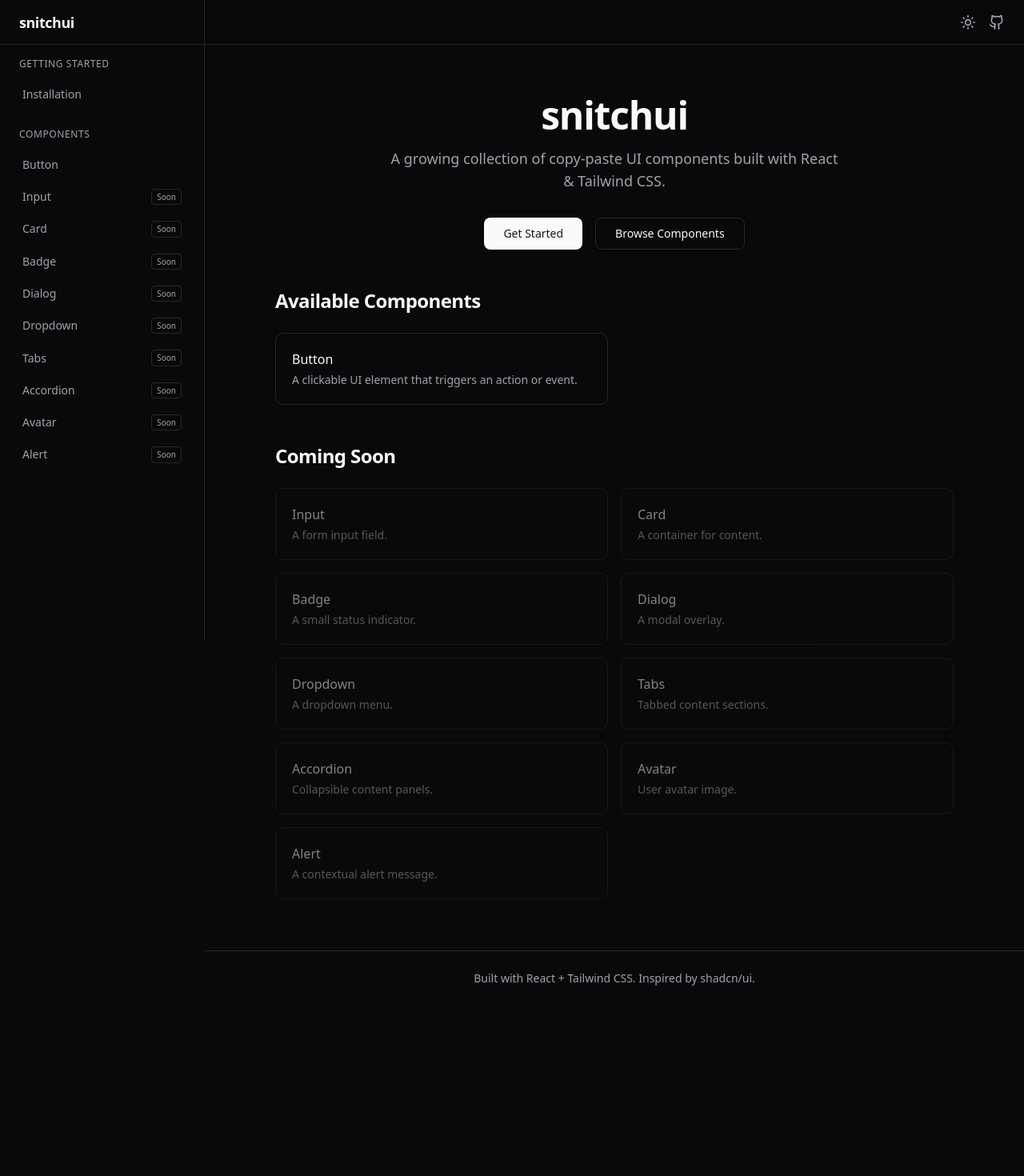
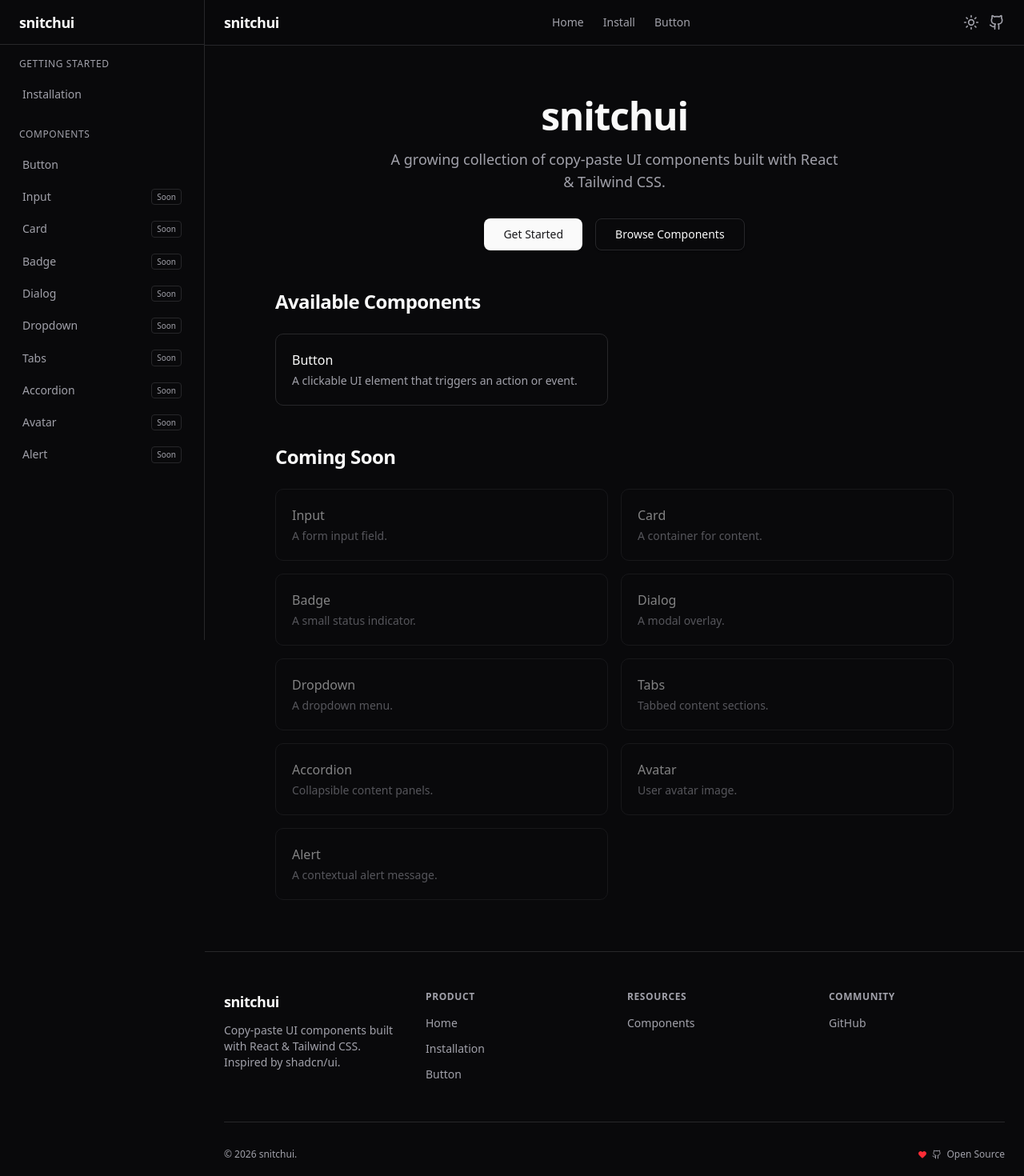
Before and after one commit to StromSpecter/snitchui, a React (Vite) app: page / in a window 1280 px wide. Shown: the top 1470 px of the page at 80% size. Before the commit the page ends 1257 px from the top, so only its background shows below. Built offline with nearby package versions, Linux system fonts and the light colour scheme; no server answers.

Commit message:
feat: redesign header & footer with nav links and star count

```diff
--- /dev/null
+++ b/src/components/layout/Footer.jsx
@@ -0,0 +1,85 @@
+import { Heart } from 'lucide-react'
+import { NavLink } from 'react-router-dom'
+
+const footerLinks = {
+  Product: [
+    { to: '/', label: 'Home' },
+    { to: '/docs/installation', label: 'Installation' },
+    { to: '/docs/button', label: 'Button' },
+  ],
+  Resources: [
+    { to: '/', label: 'Components' },
+  ],
+  Community: [
+    { href: 'https://github.com/StromSpecter/snitchui', label: 'GitHub', external: true },
+  ],
+}
+
+export function SiteFooter() {
+  return (
+    <footer className="border-t border-border bg-background">
+      <div className="mx-auto max-w-7xl px-6 py-12">
+        <div className="grid gap-8 sm:grid-cols-2 lg:grid-cols-4">
+          {/* Brand */}
+          <div className="lg:col-span-1">
+            <NavLink to="/" className="text-lg font-bold tracking-tight">
+              snitchui
+            </NavLink>
+            <p className="mt-3 text-sm text-muted-foreground">
+              Copy-paste UI components built with React & Tailwind CSS. Inspired by shadcn/ui.
+            </p>
+          </div>
+
+          {/* Links */}
+          {Object.entries(footerLinks).map(([group, links]) => (
+            <div key={group}>
+              <h4 className="mb-3 text-xs font-semibold uppercase tracking-wider text-muted-foreground">
+                {group}
+              </h4>
+              <ul className="space-y-2">
+                {links.map((link) => (
+                  <li key={link.label}>
+                    {link.external ? (
+                      <a
+                        href={link.href}
+                        target="_blank"
+                        rel="noopener noreferrer"
+                        className="text-sm text-muted-foreground transition-colors hover:text-foreground"
+                      >
+                        {link.label}
+                      </a>
+                    ) : (
+                      <NavLink
+                        to={link.to}
+                        className="text-sm text-muted-foreground transition-colors hover:text-foreground"
+                      >
+                        {link.label}
+                      </NavLink>
+                    )}
+                  </li>
+                ))}
+              </ul>
+            </div>
+          ))}
+        </div>
+
+        {/* Bottom */}
+        <div className="mt-12 flex items-center justify-between border-t border-border pt-8">
+          <p className="text-xs text-muted-foreground">
+            © {new Date().getFullYear()} snitchui.
+          </p>
+          <a
+            href="https://github.com/StromSpecter/snitchui"
+            target="_blank"
+            rel="noopener noreferrer"
+            className="flex items-center gap-1.5 text-xs text-muted-foreground transition-colors hover:text-foreground"
+          >
+            <Heart className="size-3 fill-red-500 text-red-500" strokeWidth={0} />
+            <svg className="size-3" viewBox="0 0 24 24" fill="none" stroke="currentColor" strokeWidth="2" strokeLinecap="round" strokeLinejoin="round"><path d="M15 22v-4a4.8 4.8 0 0 0-1-3.5c3 0 6-2 6-5.5.08-1.25-.27-2.48-1-3.5.28-1.15.28-2.35 0-3.5 0 0-1 0-3 1.5-2.64-.5-5.36-.5-8 0C6 2 5 2 5 2c-.3 1.15-.3 2.35 0 3.5A5.403 5.403 0 0 0 4 9c0 3.5 3 5.5 6 5.5-.39.49-.68 1.05-.85 1.65-.17.6-.22 1.23-.15 1.85v4" /><path d="M9 18c-4.51 2-5-2-7-2" /></svg>
+            Open Source
+          </a>
+        </div>
+      </div>
+    </footer>
+  )
+}
--- a/src/components/layout/Header.jsx
+++ b/src/components/layout/Header.jsx
@@ -1,4 +1,5 @@
 import { Menu, Moon, Star, Sun } from 'lucide-react'
+import { Link } from 'react-router-dom'
 import { useTheme } from '../../lib/theme.jsx'
 import { useState, useEffect } from 'react'
 
@@ -22,20 +23,36 @@
   )
 }
 
+const navLinks = [
+  { to: '/', label: 'Home' },
+  { to: '/docs/installation', label: 'Install' },
+  { to: '/docs/button', label: 'Button' },
+]
+
 export function Header({ onMenuClick }) {
   const { theme, toggle } = useTheme()
 
   return (
-    <header className="sticky top-0 z-30 flex h-14 items-center gap-4 border-b border-border bg-background/95 backdrop-blur supports-[backdrop-filter]:bg-background/60 px-6">
-      <button
-        className="lg:hidden"
-        onClick={onMenuClick}
-        aria-label="Open sidebar"
+    <header className="sticky top-0 z-30 border-b border-border bg-background/80 backdrop-blur-md supports-[backdrop-filter]:bg-background/60">
+      <div className="mx-auto flex h-14 max-w-7xl items-center justify-between px-6">
+        <Link to="/" className="text-lg font-bold tracking-tight">
+          snitchui
+        </Link>
+
+        <nav className="hidden items-center gap-6 md:flex">
+          {navLinks.map((link) => (
+            <Link
+              key={link.to}
+              to={link.to}
+              className="text-sm text-muted-foreground transition-colors hover:text-foreground"
             >
-        <Menu className="size-5" />
-      </button>
+              {link.label}
+            </Link>
+          ))}
+        </nav>
 
-      <div className="flex-1" />
+        <div className="flex items-center gap-3">
+          <StarCount />
 
           <button
             onClick={toggle}
@@ -44,8 +61,6 @@
           >
             {theme === 'dark' ? <Sun className="size-5" /> : <Moon className="size-5" />}
           </button>
-
-      <StarCount />
 
           <a
             href="https://github.com/StromSpecter/snitchui"
@@ -67,6 +82,16 @@
               <path d="M9 18c-4.51 2-5-2-7-2" />
             </svg>
           </a>
+
+          <button
+            className="lg:hidden"
+            onClick={onMenuClick}
+            aria-label="Open sidebar"
+          >
+            <Menu className="size-5" />
+          </button>
+        </div>
+      </div>
     </header>
   )
 }
--- a/src/components/layout/Layout.jsx
+++ b/src/components/layout/Layout.jsx
@@ -2,6 +2,7 @@
 import { Outlet } from 'react-router-dom'
 import { Sidebar } from './Sidebar.jsx'
 import { Header } from './Header.jsx'
+import { SiteFooter } from './Footer.jsx'
 
 export function Layout() {
   const [sidebarOpen, setSidebarOpen] = useState(false)
@@ -17,9 +18,7 @@
           <Outlet />
         </main>
 
-        <footer className="border-t border-border py-6 text-center text-sm text-muted-foreground">
-          <p>Built with React + Tailwind CSS. Inspired by shadcn/ui.</p>
-        </footer>
+        <SiteFooter />
       </div>
     </div>
   )
```
Lines whose indentation alone changed are shown as unchanged.
